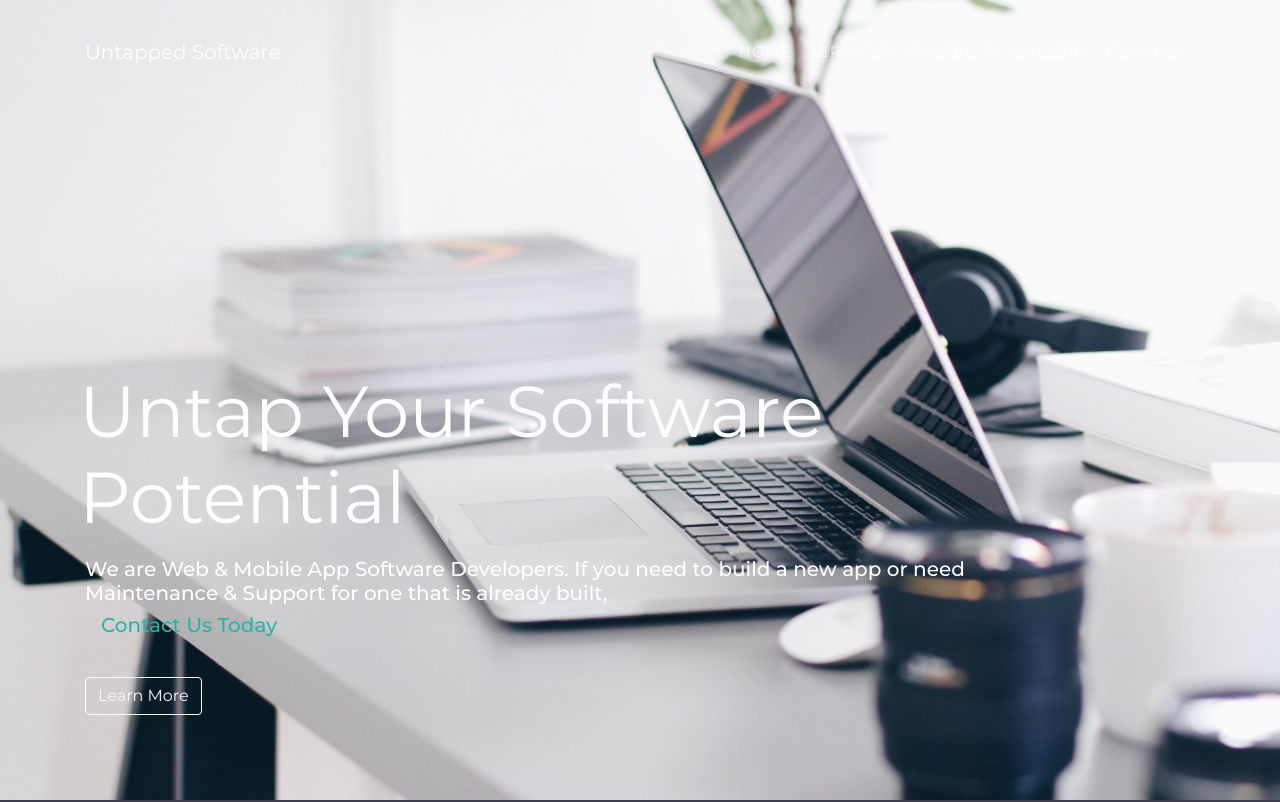
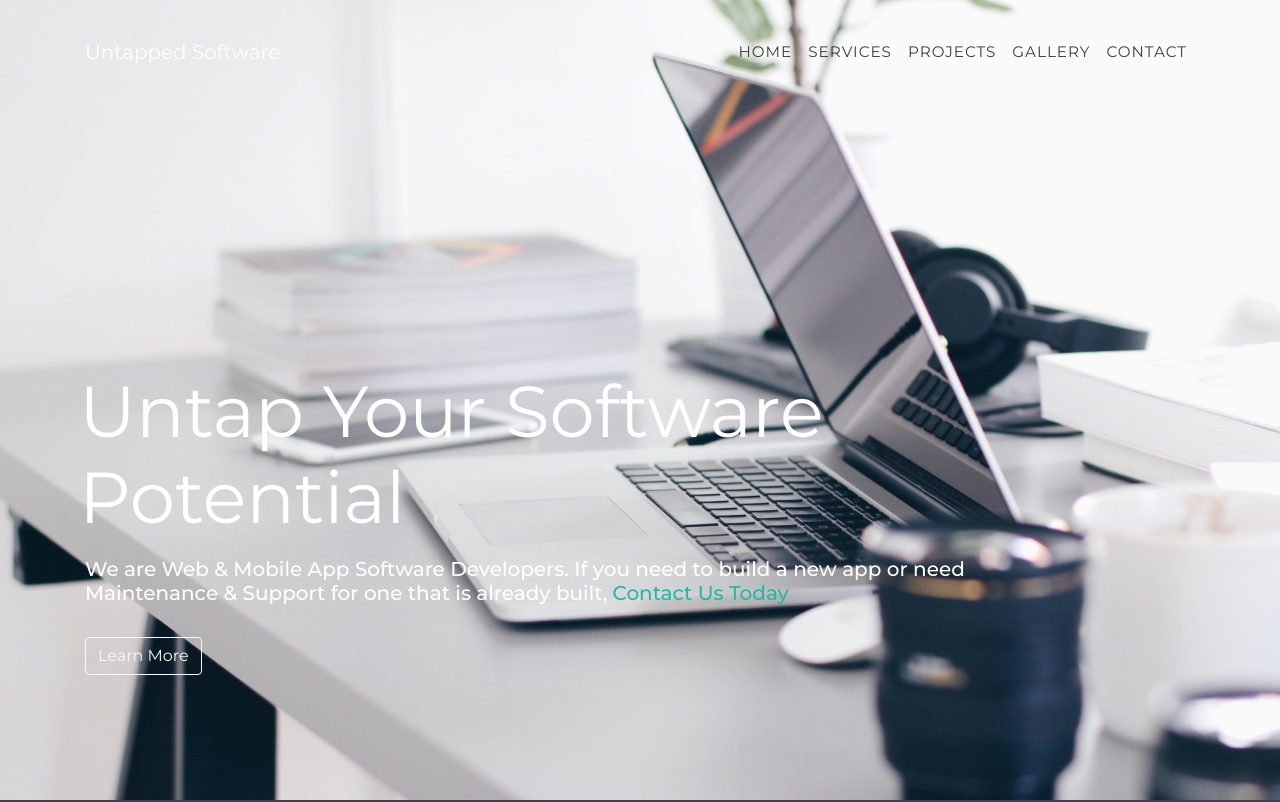
Before and after one commit to UntappedSoftware/UntappedSoftware.github.io, a plain HTML site: page index.html in a window 1280 px wide. Shown: the top 802 px of the page. Drawn offline with nearby package versions, Linux system fonts and the light colour scheme.

Commit message:
Updates nav color

```diff
--- a/index.html
+++ b/index.html
@@ -34,7 +34,7 @@
         <div class="container">
           <div class="col-md-10 col-sm-12 px-0 mx-0">
             <h2 class="display-3" style="margin-left:-6px;">Untap Your Software Potential</h2>
-            <h3 class="h5 mt-3">We are Web & Mobile App Software Developers. If you need to build a new app or need Maintenance & Support for one that is already built, <a class="nav-link smooth-scroll" href="#contact">Contact Us Today</a></h3><a class="smooth-scroll btn btn-outline-light mt-4" href="#learn">Learn More</a>
+            <h3 class="h5 mt-3">We are Web & Mobile App Software Developers. If you need to build a new app or need Maintenance & Support for one that is already built, <a class="smooth-scroll" href="#contact">Contact Us Today</a></h3><a class="smooth-scroll btn btn-outline-light mt-4" href="#learn">Learn More</a>
           </div>
         </div>
       </div>
--- a/styles/main.css
+++ b/styles/main.css
@@ -12,7 +12,7 @@ header {
 }
 
 .navbar-dark .navbar-nav .nav-link {
-  color: rgba(255, 255, 255, 0.75);
+  color: rgba(0, 0, 0, 0.75);
   letter-spacing: 1px;
   font-size: 0.95rem;
 }
```
